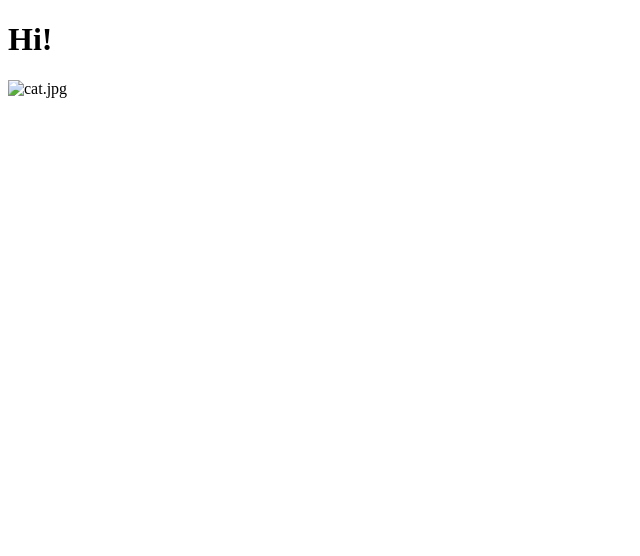
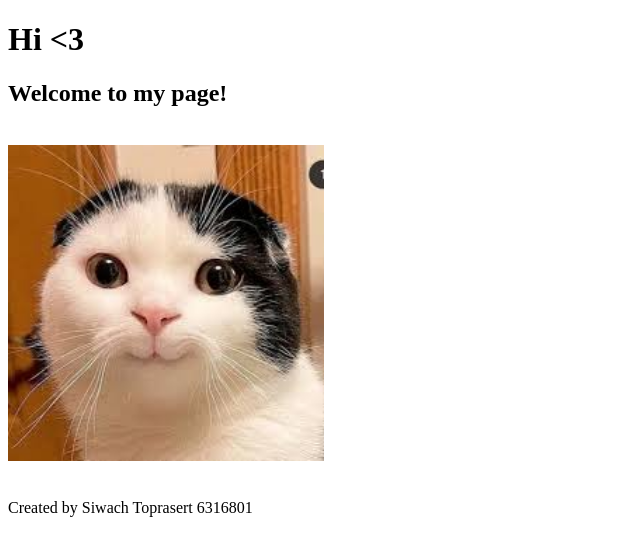
Before and after one commit to Pan1245/Pan1245.github.io, a plain HTML site: page index.html in a window 1280 px wide. Shown: the whole page, without its empty margins (0-640 px from the left). Drawn offline with Linux system fonts and the light colour scheme.

Commit message:
Uploaded cat image and update the information

```diff
--- a/index.html
+++ b/index.html
@@ -7,7 +7,12 @@
     <title>Siwach's Page</title>
   </head>
   <body>
-    <h1>Hi!</h1>
-    <img src="../image/cat.jpg" alt="cat.jpg" />
+    <h1>Hi &#60;3</h1>
+    <h2>Welcome to my page!</h2>
+    <br />
+    <img style="width: 25%; height: 25%" src="image/cat.jpg" alt="cat.jpg" />
+    <br />
+    <br />
+    <p>Created by Siwach Toprasert 6316801</p>
   </body>
 </html>
```
Also changed, not shown: image/cat.jpg (added).
